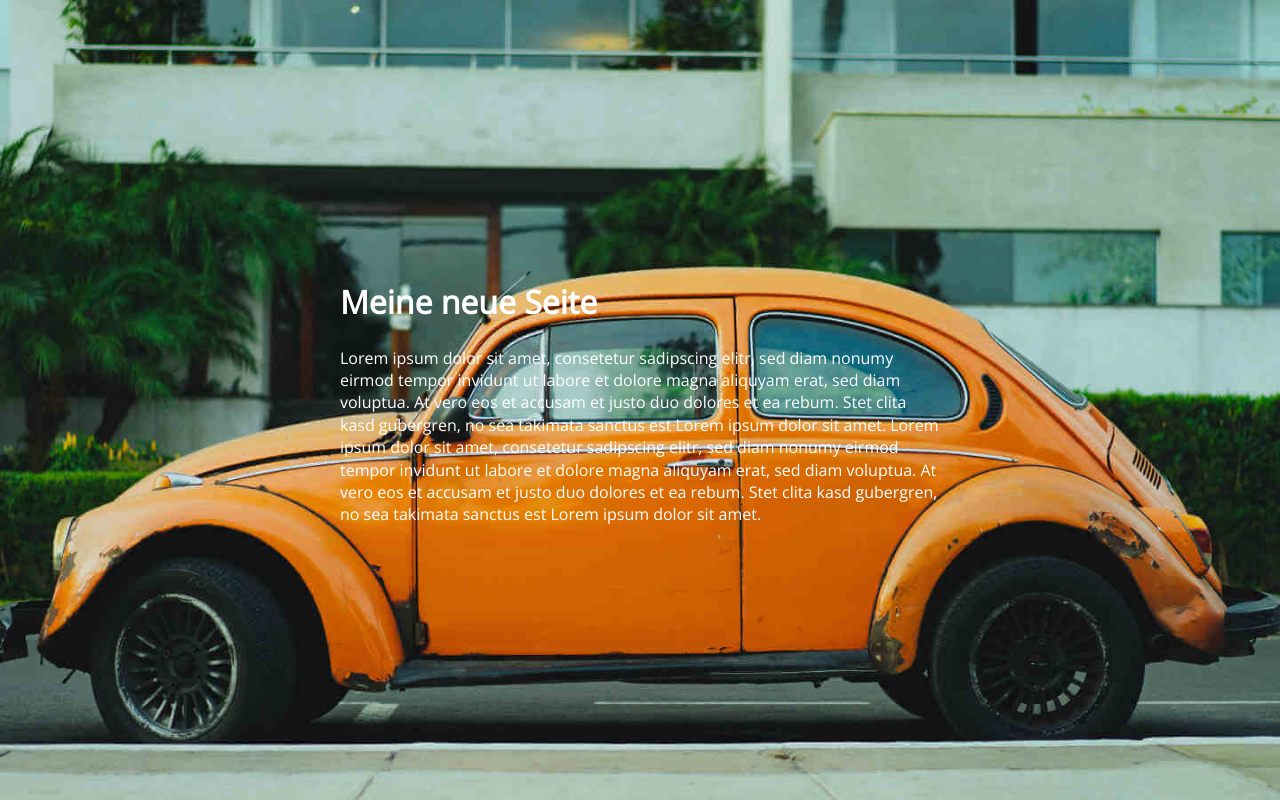
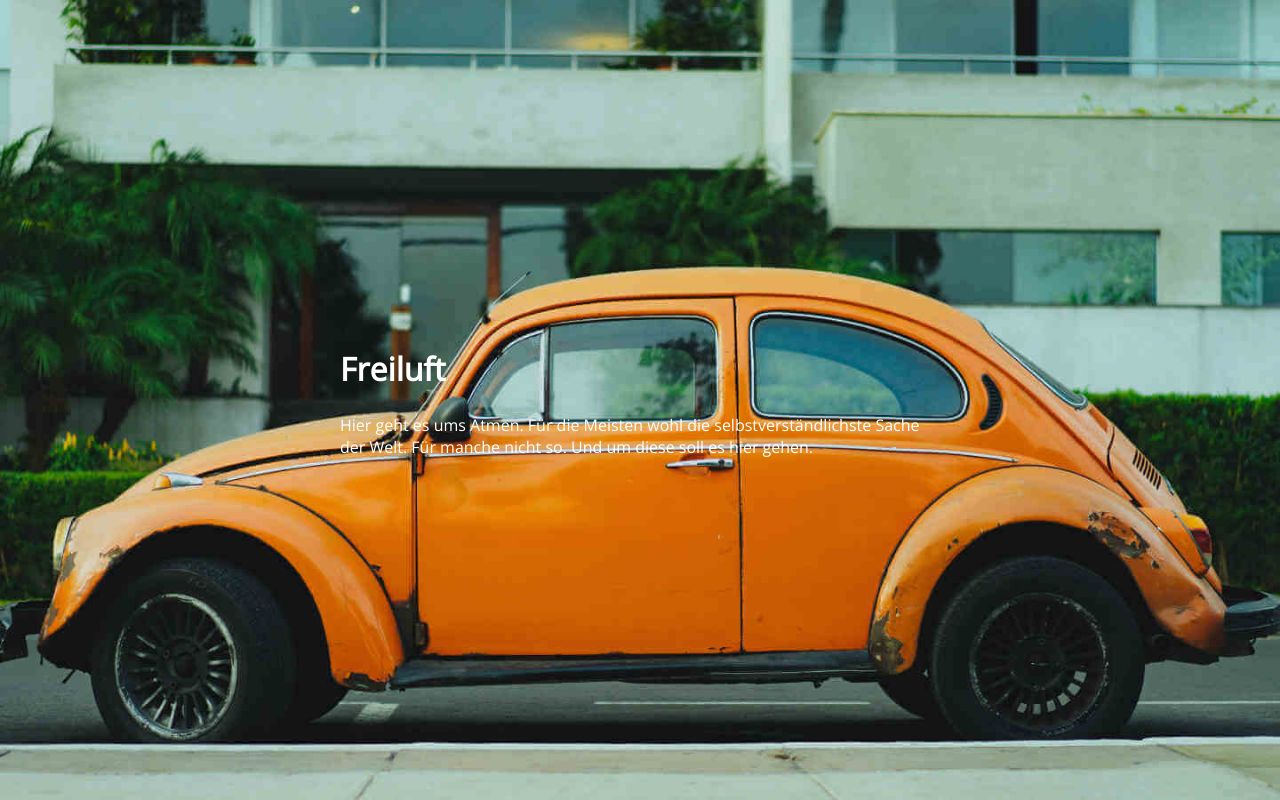
Before and after one commit to PinkLady86/freiluft.github.io, a plain HTML site: page index.html in a window 1280 px wide. Drawn offline with nearby package versions, Linux system fonts and the light colour scheme.

Commit message:
Änderung 1

```diff
--- a/index.html
+++ b/index.html
@@ -12,8 +12,9 @@
     </head>
     <body>
         <div class="abs">
-			<h1>Meine neue Seite</h1>
-			<p>Lorem ipsum dolor sit amet, consetetur sadipscing elitr, sed diam nonumy eirmod tempor invidunt ut labore et dolore magna aliquyam erat, sed diam voluptua. At vero eos et accusam et justo duo dolores et ea rebum. Stet clita kasd gubergren, no sea takimata sanctus est Lorem ipsum dolor sit amet. Lorem ipsum dolor sit amet, consetetur sadipscing elitr, sed diam nonumy eirmod tempor invidunt ut labore et dolore magna aliquyam erat, sed diam voluptua. At vero eos et accusam et justo duo dolores et ea rebum. Stet clita kasd gubergren, no sea takimata sanctus est Lorem ipsum dolor sit amet.</p>
+			<h1>Freiluft</h1>
+			<p>Hier geht es ums Atmen. Für die Meisten wohl die selbstverständlichste Sache der Welt.
+        Für manche nicht so. Und um diese soll es hier gehen. </p>
 		</div>
     </body>
 </html>
```
